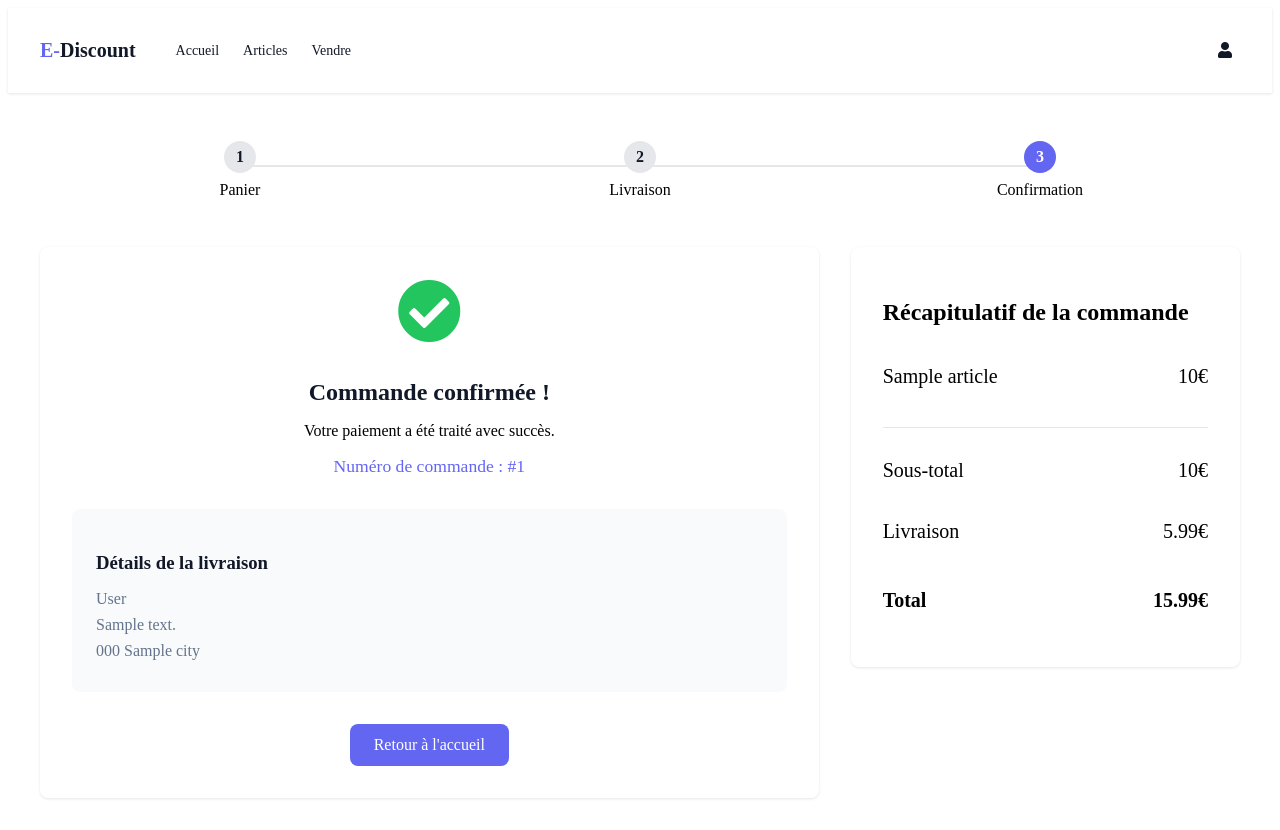
After one commit to TMallor/E-Discount, a Symfony app: template templates/checkout/confirmation.html.twig in a window 1280 px wide. The commit adds this page. Run offline with Twig, Linux system fonts and the light colour scheme; the template is opened without the code that fills it: most values are stand-ins (such as "Sample title", 1, 10 or a date in 2020); style sheets or scripts are compiled from the project's sources; some libraries are stand-ins or nearby versions.

Commit message:
confirmation de paiement

```diff
--- a/assets/styles/checkout.css
+++ b/assets/styles/checkout.css
@@ -146,3 +146,72 @@
         grid-template-columns: 1fr;
     }
 }
+
+.confirmation-content {
+    display: grid;
+    grid-template-columns: 2fr 1fr;
+    gap: 2rem;
+}
+
+.confirmation-message {
+    background: white;
+    padding: 2rem;
+    border-radius: 0.5rem;
+    box-shadow: 0 1px 3px rgba(0, 0, 0, 0.1);
+    text-align: center;
+}
+
+.confirmation-message i {
+    font-size: 4rem;
+    color: #22c55e;
+    margin-bottom: 1rem;
+}
+
+.confirmation-message h2 {
+    color: var(--text-color);
+    margin-bottom: 1rem;
+}
+
+.order-number {
+    font-size: 1.1rem;
+    color: var(--primary-color);
+    margin: 1rem 0;
+    font-weight: 500;
+}
+
+.confirmation-details {
+    margin: 2rem 0;
+    padding: 1.5rem;
+    background: #f8fafc;
+    border-radius: 0.5rem;
+    text-align: left;
+}
+
+.confirmation-details h3 {
+    margin-bottom: 1rem;
+    color: var(--text-color);
+}
+
+.confirmation-details p {
+    margin: 0.5rem 0;
+    color: #64748b;
+}
+
+.confirmation-actions {
+    margin-top: 2rem;
+}
+
+.continue-shopping {
+    display: inline-block;
+    padding: 0.75rem 1.5rem;
+    background: var(--primary-color);
+    color: white;
+    text-decoration: none;
+    border-radius: 0.5rem;
+    transition: background-color 0.3s;
+}
+
+.continue-shopping:hover {
+    background: var(--primary-hover);
+    color: white;
+}
--- a/templates/checkout/checkout.html.twig
+++ b/templates/checkout/checkout.html.twig
@@ -22,14 +22,14 @@
             </div>
             <div class="progress-step">
                 <div class="step-number">3</div>
-                <div class="step-label">Paiement</div>
+                <div class="step-label">Confirmation</div>
             </div>
         </div>
 
         <div class="checkout-content">
             <div class="checkout-form">
                 <h2>Informations de livraison</h2>
-                <form id="delivery-form">
+                <form id="delivery-form" action="{{ path('checkout_confirmation') }}" method="GET">
                     <div class="form-group">
                         <label for="fullname">Nom complet</label>
                         <input type="text" id="fullname" name="fullname"
--- /dev/null
+++ b/templates/checkout/confirmation.html.twig
@@ -0,0 +1,75 @@
+{% extends 'base.html.twig' %}
+
+{% block title %}Confirmation de commande - E-Discount{% endblock %}
+
+{% block stylesheets %}
+    {{ parent() }}
+    <link rel="stylesheet" href="{{ asset('styles/checkout.css') }}">
+{% endblock %}
+
+{% block body %}
+    {% include 'header.html.twig' %}
+
+    <main class="checkout-container">
+        <div class="checkout-progress">
+            <div class="progress-step">
+                <div class="step-number">1</div>
+                <div class="step-label">Panier</div>
+            </div>
+            <div class="progress-step">
+                <div class="step-number">2</div>
+                <div class="step-label">Livraison</div>
+            </div>
+            <div class="progress-step active">
+                <div class="step-number">3</div>
+                <div class="step-label">Confirmation</div>
+            </div>
+        </div>
+
+        <div class="confirmation-content">
+            <div class="confirmation-message">
+                <i class="fas fa-check-circle"></i>
+                <h2>Commande confirmée !</h2>
+                <p>Votre paiement a été traité avec succès.</p>
+                <p class="order-number">Numéro de commande : #{{ order_number }}</p>
+
+                <div class="confirmation-details">
+                    <h3>Détails de la livraison</h3>
+                    <p>{{ shipping_address.fullname }}</p>
+                    <p>{{ shipping_address.address }}</p>
+                    <p>{{ shipping_address.postal }} {{ shipping_address.city }}</p>
+                </div>
+
+                <div class="confirmation-actions">
+                    <a href="{{ path('home') }}" class="continue-shopping">Retour à l'accueil</a>
+                </div>
+            </div>
+
+            <div class="order-summary">
+                <h2>Récapitulatif de la commande</h2>
+                <div class="summary-items">
+                    {% for item in cart_items %}
+                        <div class="summary-item">
+                            <span>{{ item.article.name }}</span>
+                            <span>{{ item.article.price }}€</span>
+                        </div>
+                    {% endfor %}
+                </div>
+                <div class="summary-total">
+                    <div class="subtotal">
+                        <span>Sous-total</span>
+                        <span>{{ total }}€</span>
+                    </div>
+                    <div class="shipping">
+                        <span>Livraison</span>
+                        <span>5.99€</span>
+                    </div>
+                    <div class="total">
+                        <span>Total</span>
+                        <span>{{ total + 5.99 }}€</span>
+                    </div>
+                </div>
+            </div>
+        </div>
+    </main>
+{% endblock %}
```
Also changed, not shown: src/Controller/CheckoutController.php (+42 -0 lines), public/image/IA-france-rapport-67c49ae035a92.jpg (added), public/image/icons8-linkedin-logo-16-67c2fbaf7d067.png (deleted), public/uploads/images/icons8-linkedin-logo-16-67c2fbcee0144.png (deleted), public/uploads/images/telechargement-67c49a9d789d1.png (added).
